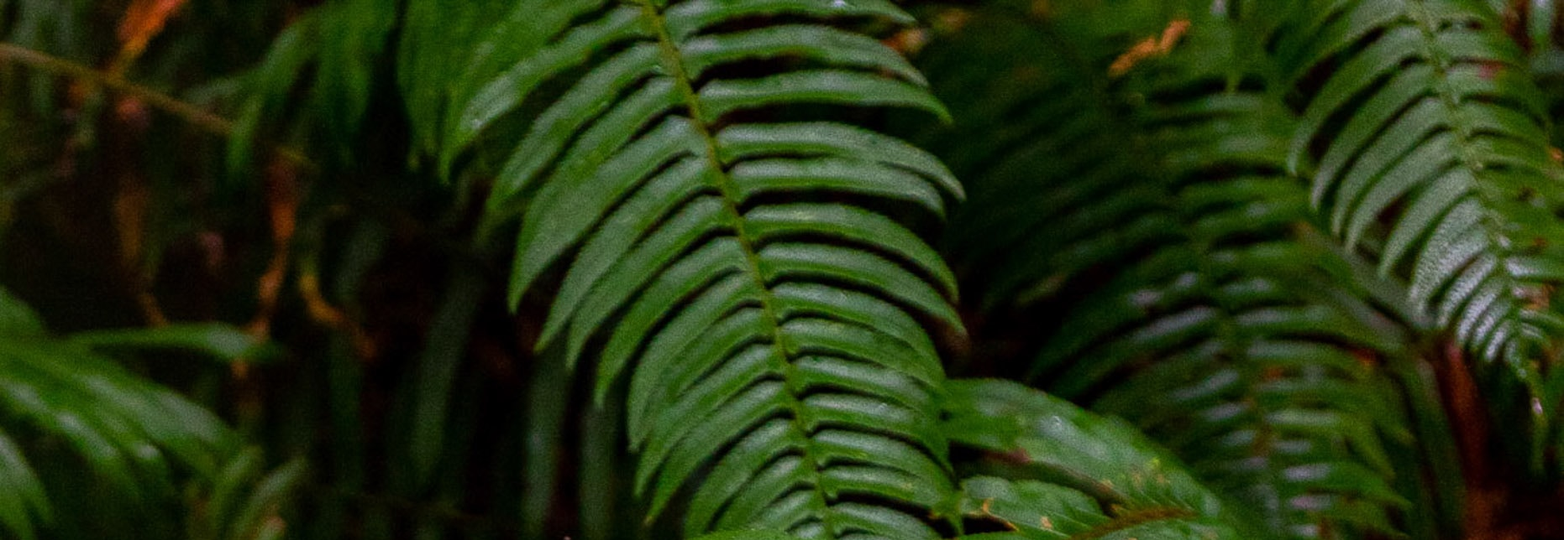
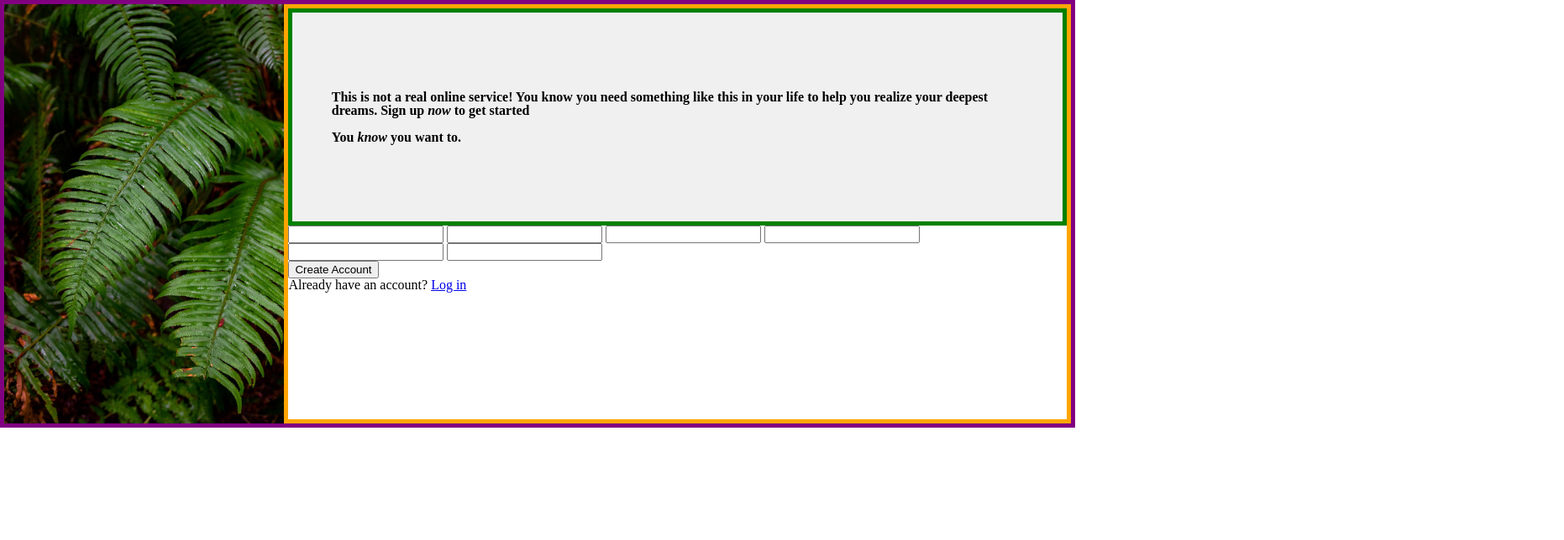
Before and after one commit to Gajdascz/odin-form, a plain HTML site: page index.html in a window 1280 px wide. Shown: the top 644 px of the page at 84% size, 1862 px wide, since content can reach past the window. Drawn offline with Linux system fonts and the light colour scheme.

Commit message:
Add form elements and styles
Added form:
  header text content and styling
  basic input elements
  basic buttons

```diff
--- a/index.html
+++ b/index.html
@@ -9,26 +9,57 @@
 </head>
 <body>
 
-  <div class="form-container">
-    <form action="" method="post" onsubmit="return false;">
-      <div class="form-image-container">
-        <img src="images/form-leaf-image.jpg" alt="">
-      </div>
+    <form class="signup-form" action="" method="post" onsubmit="return false;">
 
-      <div class="form-header-container">
-      </div>
+        <div class="hero-container">
+          <img class="hero-img" src="images/form-leaf-image.jpg" alt="">
+        </div>
 
-      <div class="form-inputs-container">
-      </div>
+      <div class="form-content-container">
 
-      <div class="form-buttons-container">
+        <div class="form-header-container">
+          <p class="form-header-text">
+            This is not a real online service!
+            You know you need something like this in your life
+            to help you realize your deepest dreams.
+            Sign up <em>now</em> to get started <br><br>
+            You <em>know</em> you want to.
+        </p>
+        </div>
 
+        <div class="form-inputs-container">
+          <label for="">
+            <input type="text">
+          </label>
+
+          <label for="">
+            <input type="text">
+          </label>
+
+          <label for="">
+            <input type="text">
+          </label>
+
+          <label for="">
+            <input type="text">
+          </label>
+
+          <label for="">
+            <input type="text">
+          </label>
+
+          <label for="">
+            <input type="text">
+          </label>
+        </div>
+        <div class="form-buttons-container">
+          <button>Create Account</button>
+          <p>Already have an account? <a href="#">Log in</a></p>
+        </div>
       </div>
 
 
     </form>
-  </div>
-
 
 </body>
 </html>
--- a/styles/styles.css
+++ b/styles/styles.css
@@ -4,9 +4,14 @@
   font-family:'Times New Roman', Times, serif;
 }
 
+em {
+  font-style: italic;
+}
+
 body {
   display: flex;
   flex-direction: column;
+  align-items: center;
 }
 
 @font-face {
@@ -17,10 +22,31 @@ body {
   font-style: normal;
 }
 
-.form-container {
-
+.signup-form {
+  border: 5px solid purple;
+  display: flex;
 }
 
+.hero-container {
+  display: flex;
+}
+.hero-img {
+  max-width: auto;
+  max-height: 500px;
+}
+
+
+.form-content-container {
+  border: 5px solid orange;
+}
+.form-header-container {
+  background-color: #f0f0f0;
+  border: 5px solid green;
+  padding: 10% 5%;
+}
+.form-header-text {
+  font-weight: bold;
+}
 /*
 Create Account Button: #596D48
 Input Default Border:  #E5E7EB
```
